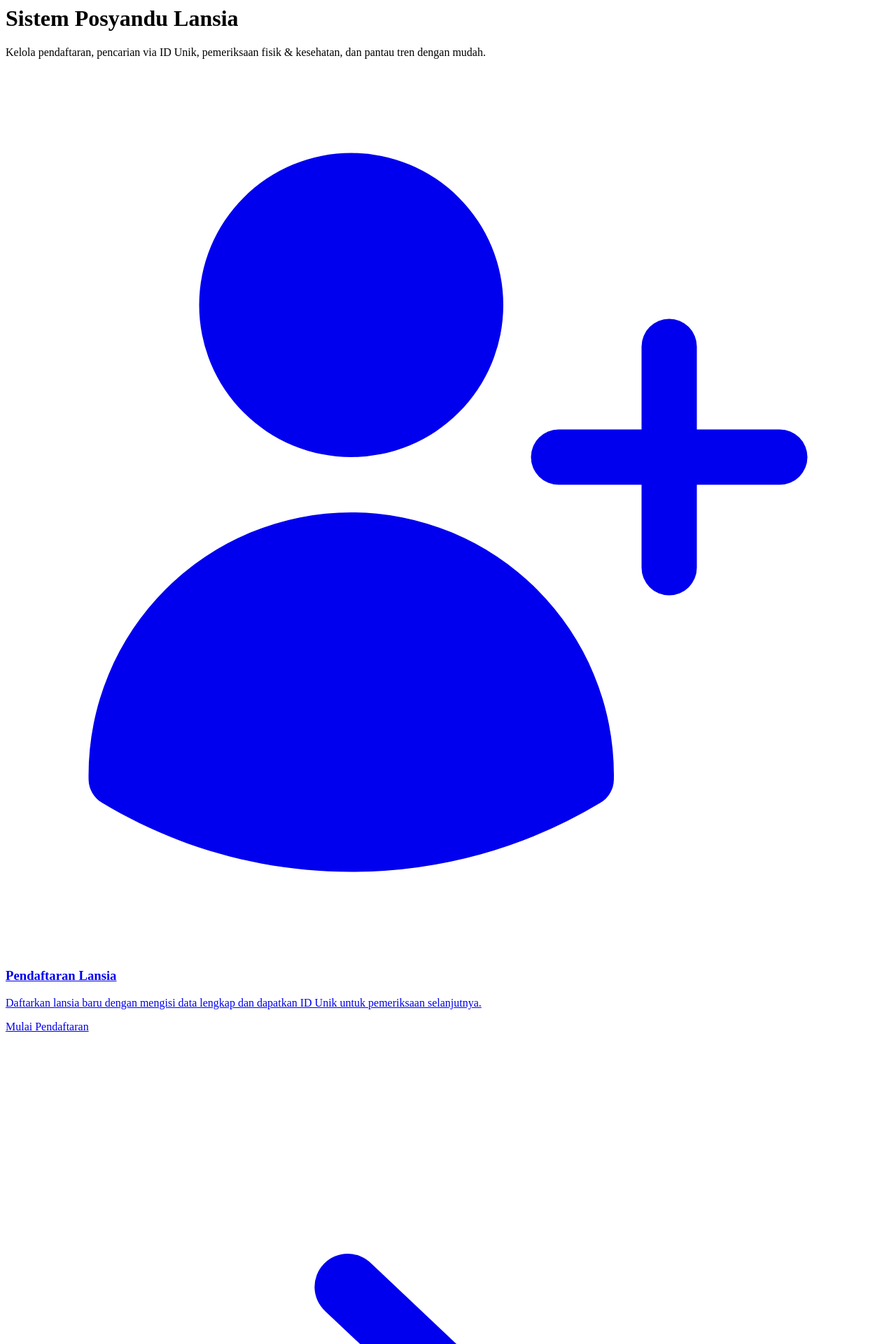
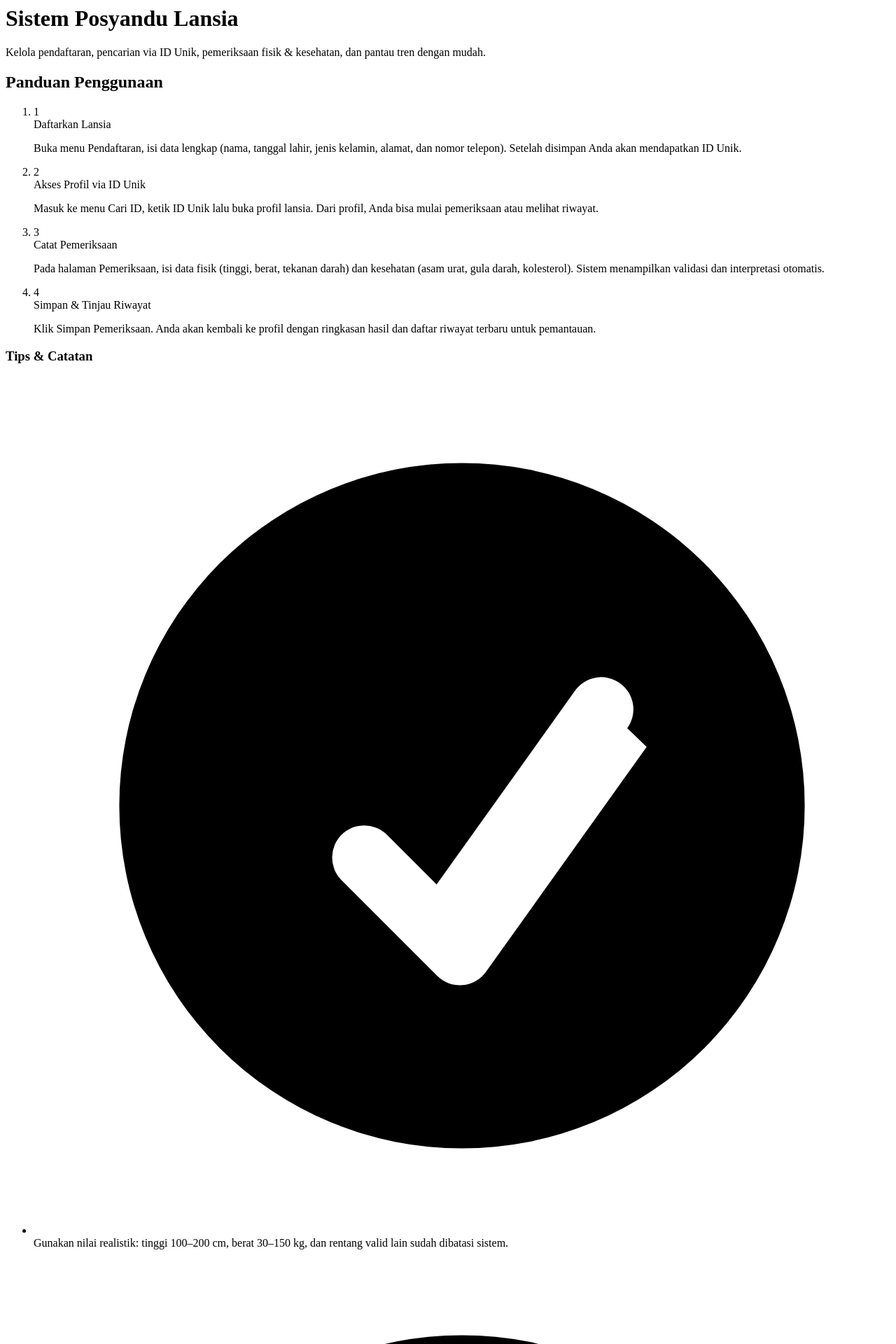
Before and after one commit to vickyymosafan/sistem-posyandu-lansia, a PHP site: page / in a window 1280 px wide. Shown: the top 1920 px of the page at 70% size. Run offline with PHP 8.4, Linux system fonts and the light colour scheme.

Commit message:
refactor views: add back buttons, remove main action cards, and update tutorial section

```diff
--- a/app/Views/home/index.php
+++ b/app/Views/home/index.php
@@ -5,84 +5,74 @@
     <p class="mt-4 text-lg text-gray-600 max-w-2xl mx-auto">Kelola pendaftaran, pencarian via ID Unik, pemeriksaan fisik & kesehatan, dan pantau tren dengan mudah.</p>
   </div>
 
-  <!-- Main Action Cards -->
-  <div class="grid md:grid-cols-2 gap-6">
-    <a href="/lansia/create" class="group block p-6 rounded-xl bg-white border border-gray-200 shadow-sm hover:shadow-md hover:border-blue-200 transition-all duration-150 ease-in-out">
-      <div class="flex items-start gap-4">
-        <div class="flex-shrink-0">
-          <span class="inline-flex h-12 w-12 items-center justify-center rounded-xl bg-blue-600 text-white">
-            <svg xmlns="http://www.w3.org/2000/svg" viewBox="0 0 24 24" fill="currentColor" class="h-6 w-6">
-              <path d="M5.25 6.375a4.125 4.125 0 118.25 0 4.125 4.125 0 01-8.25 0zM2.25 19.125a7.125 7.125 0 0114.25 0v.003l-.001.119a.75.75 0 01-.363.63 13.067 13.067 0 01-6.761 1.873c-2.472 0-4.786-.684-6.76-1.873a.75.75 0 01-.364-.63l-.001-.122zM18.75 7.5a.75.75 0 00-1.5 0v2.25H15a.75.75 0 000 1.5h2.25v2.25a.75.75 0 001.5 0v-2.25H21a.75.75 0 000-1.5h-2.25V7.5z" />
-            </svg>
-          </span>
-        </div>
-        <div class="flex-1 min-w-0">
-          <h3 class="text-lg font-semibold text-gray-900 group-hover:text-blue-600 transition-colors duration-150">Pendaftaran Lansia</h3>
-          <p class="mt-2 text-gray-600 leading-relaxed">Daftarkan lansia baru dengan mengisi data lengkap dan dapatkan ID Unik untuk pemeriksaan selanjutnya.</p>
-          <div class="mt-4 flex items-center text-blue-600 font-medium text-sm group-hover:text-blue-700">
-            <span>Mulai Pendaftaran</span>
-            <svg xmlns="http://www.w3.org/2000/svg" viewBox="0 0 20 20" fill="currentColor" class="ml-2 h-4 w-4 group-hover:translate-x-1 transition-transform duration-150">
-              <path fill-rule="evenodd" d="M7.21 14.77a.75.75 0 01.02-1.06L11.168 10 7.23 6.29a.75.75 0 111.04-1.08l4.5 4.25a.75.75 0 010 1.08l-4.5 4.25a.75.75 0 01-1.06-.02z" clip-rule="evenodd" />
-            </svg>
-          </div>
+  <!-- Main action cards removed as requested -->
+
+  <!-- Tutorial Section (Responsive) -->
+  <section class="mt-8 bg-white border border-gray-200 rounded-xl shadow-card overflow-hidden">
+    <div class="grid md:grid-cols-2 gap-0">
+      <!-- Left: Step-by-step guide -->
+      <div class="p-6 md:p-8 border-b md:border-b-0 md:border-r border-gray-200">
+        <h2 class="text-xl font-semibold text-gray-900 mb-4">Panduan Penggunaan</h2>
+        <ol class="space-y-4">
+          <li class="flex items-start gap-3">
+            <span class="flex h-7 w-7 items-center justify-center rounded-full bg-blue-100 text-blue-700 font-semibold flex-none">1</span>
+            <div>
+              <div class="font-medium text-gray-900">Daftarkan Lansia</div>
+              <p class="text-sm text-gray-600">Buka menu <span class="font-semibold">Pendaftaran</span>, isi data lengkap (nama, tanggal lahir, jenis kelamin, alamat, dan nomor telepon). Setelah disimpan Anda akan mendapatkan <span class="font-semibold">ID Unik</span>.</p>
+            </div>
+          </li>
+          <li class="flex items-start gap-3">
+            <span class="flex h-7 w-7 items-center justify-center rounded-full bg-green-100 text-green-700 font-semibold flex-none">2</span>
+            <div>
+              <div class="font-medium text-gray-900">Akses Profil via ID Unik</div>
+              <p class="text-sm text-gray-600">Masuk ke menu <span class="font-semibold">Cari ID</span>, ketik ID Unik lalu buka profil lansia. Dari profil, Anda bisa mulai pemeriksaan atau melihat riwayat.</p>
+            </div>
+          </li>
+          <li class="flex items-start gap-3">
+            <span class="flex h-7 w-7 items-center justify-center rounded-full bg-amber-100 text-amber-700 font-semibold flex-none">3</span>
+            <div>
+              <div class="font-medium text-gray-900">Catat Pemeriksaan</div>
+              <p class="text-sm text-gray-600">Pada halaman <span class="font-semibold">Pemeriksaan</span>, isi data fisik (tinggi, berat, tekanan darah) dan kesehatan (asam urat, gula darah, kolesterol). Sistem menampilkan validasi dan interpretasi otomatis.</p>
+            </div>
+          </li>
+          <li class="flex items-start gap-3">
+            <span class="flex h-7 w-7 items-center justify-center rounded-full bg-purple-100 text-purple-700 font-semibold flex-none">4</span>
+            <div>
+              <div class="font-medium text-gray-900">Simpan & Tinjau Riwayat</div>
+              <p class="text-sm text-gray-600">Klik <span class="font-semibold">Simpan Pemeriksaan</span>. Anda akan kembali ke profil dengan ringkasan hasil dan daftar riwayat terbaru untuk pemantauan.</p>
+            </div>
+          </li>
+        </ol>
+      </div>
+
+      <!-- Right: Quick tips / notes -->
+      <div class="p-6 md:p-8">
+        <h3 class="text-lg font-semibold text-gray-900 mb-4">Tips & Catatan</h3>
+        <ul class="space-y-3 text-sm text-gray-700">
+          <li class="flex items-start gap-2">
+            <svg xmlns="http://www.w3.org/2000/svg" viewBox="0 0 20 20" fill="currentColor" class="w-4 h-4 text-green-600 mt-0.5 flex-none"><path fill-rule="evenodd" d="M10 18a8 8 0 100-16 8 8 0 000 16zm3.857-9.809a.75.75 0 00-1.214-.882l-3.236 4.53L8.23 10.661a.75.75 0 00-1.06 1.06l2.25 2.25a.75.75 0 001.14-.094l3.75-5.25z" clip-rule="evenodd"/></svg>
+            Gunakan nilai realistik: tinggi 100–200 cm, berat 30–150 kg, dan rentang valid lain sudah dibatasi sistem.
+          </li>
+          <li class="flex items-start gap-2">
+            <svg xmlns="http://www.w3.org/2000/svg" viewBox="0 0 20 20" fill="currentColor" class="w-4 h-4 text-green-600 mt-0.5 flex-none"><path fill-rule="evenodd" d="M10 18a8 8 0 100-16 8 8 0 000 16zm3.857-9.809a.75.75 0 00-1.214-.882l-3.236 4.53L8.23 10.661a.75.75 0 00-1.06 1.06l2.25 2.25a.75.75 0 001.14-.094l3.75-5.25z" clip-rule="evenodd"/></svg>
+            Interpretasi otomatis BMI, tekanan darah, gula darah, kolesterol, dan asam urat muncul saat Anda mengisi form.
+          </li>
+          <li class="flex items-start gap-2">
+            <svg xmlns="http://www.w3.org/2000/svg" viewBox="0 0 20 20" fill="currentColor" class="w-4 h-4 text-green-600 mt-0.5 flex-none"><path fill-rule="evenodd" d="M10 18a8 8 0 100-16 8 8 0 000 16zm3.857-9.809a.75.75 0 00-1.214-.882l-3.236 4.53L8.23 10.661a.75.75 0 00-1.06 1.06l2.25 2.25a.75.75 0 001.14-.094l3.75-5.25z" clip-rule="evenodd"/></svg>
+            Di perangkat kecil, semua elemen otomatis menumpuk vertikal agar mudah dibaca dan diisi.
+          </li>
+          <li class="flex items-start gap-2">
+            <svg xmlns="http://www.w3.org/2000/svg" viewBox="0 0 20 20" fill="currentColor" class="w-4 h-4 text-green-600 mt-0.5 flex-none"><path fill-rule="evenodd" d="M10 18a8 8 0 100-16 8 8 0 000 16zm3.857-9.809a.75.75 0 00-1.214-.882l-3.236 4.53L8.23 10.661a.75.75 0 00-1.06 1.06l2.25 2.25a.75.75 0 001.14-.094l3.75-5.25z" clip-rule="evenodd"/></svg>
+            Simpan ID Unik setiap lansia untuk akses cepat ke profil dan riwayat pemeriksaan berikutnya.
+          </li>
+        </ul>
+
+        <!-- Quick links for convenience -->
+        <div class="mt-6 grid sm:grid-cols-2 gap-3">
+          <a href="/lansia/create" class="btn btn-primary w-full text-center">Pendaftaran</a>
+          <a href="/find" class="btn btn-outline-primary w-full text-center">Cari ID</a>
         </div>
       </div>
-    </a>
-
-    <a href="/find" class="group block p-6 rounded-xl bg-white border border-gray-200 shadow-sm hover:shadow-md hover:border-green-200 transition-all duration-150 ease-in-out">
-      <div class="flex items-start gap-4">
-        <div class="flex-shrink-0">
-          <span class="inline-flex h-12 w-12 items-center justify-center rounded-xl bg-green-600 text-white">
-            <svg xmlns="http://www.w3.org/2000/svg" viewBox="0 0 24 24" fill="currentColor" class="h-6 w-6">
-              <path fill-rule="evenodd" d="M10.5 3.75a6.75 6.75 0 100 13.5 6.75 6.75 0 000-13.5zM2.25 10.5a8.25 8.25 0 1114.59 5.28l4.69 4.69a.75.75 0 11-1.06 1.06l-4.69-4.69A8.25 8.25 0 012.25 10.5z" clip-rule="evenodd" />
-            </svg>
-          </span>
-        </div>
-        <div class="flex-1 min-w-0">
-          <h3 class="text-lg font-semibold text-gray-900 group-hover:text-green-600 transition-colors duration-150">Cari ID Unik</h3>
-          <p class="mt-2 text-gray-600 leading-relaxed">Masukkan ID Unik lansia untuk mengakses profil lengkap dan riwayat pemeriksaan kesehatan.</p>
-          <div class="mt-4 flex items-center text-green-600 font-medium text-sm group-hover:text-green-700">
-            <span>Mulai Pencarian</span>
-            <svg xmlns="http://www.w3.org/2000/svg" viewBox="0 0 20 20" fill="currentColor" class="ml-2 h-4 w-4 group-hover:translate-x-1 transition-transform duration-150">
-              <path fill-rule="evenodd" d="M7.21 14.77a.75.75 0 01.02-1.06L11.168 10 7.23 6.29a.75.75 0 111.04-1.08l4.5 4.25a.75.75 0 010 1.08l-4.5 4.25a.75.75 0 01-1.06-.02z" clip-rule="evenodd" />
-            </svg>
-          </div>
-        </div>
-      </div>
-    </a>
-  </div>
-
-  <!-- Quick Stats or Additional Info Cards -->
-  <div class="grid md:grid-cols-3 gap-4 mt-8">
-    <div class="bg-white rounded-xl border border-gray-200 p-6 text-center shadow-sm">
-      <div class="inline-flex h-10 w-10 items-center justify-center rounded-lg bg-blue-100 text-blue-600 mx-auto mb-3">
-        <svg xmlns="http://www.w3.org/2000/svg" viewBox="0 0 24 24" fill="currentColor" class="h-5 w-5">
-          <path d="M4.5 6.375a4.125 4.125 0 118.25 0 4.125 4.125 0 01-8.25 0zM14.25 8.625a3.375 3.375 0 116.75 0 3.375 3.375 0 01-6.75 0zM1.5 19.125a7.125 7.125 0 0114.25 0v.003l-.001.119a.75.75 0 01-.363.63 13.067 13.067 0 01-6.761 1.873c-2.472 0-4.786-.684-6.76-1.873a.75.75 0 01-.364-.63l-.001-.122zM17.25 19.128l-.001.144a2.25 2.25 0 01-.233.96 10.088 10.088 0 005.06-1.01.75.75 0 00.42-.643 4.875 4.875 0 00-6.957-4.611 8.586 8.586 0 011.71 5.157v.003z" />
-        </svg>
-      </div>
-      <h4 class="font-semibold text-gray-900 mb-1">Data Lansia</h4>
-      <p class="text-sm text-gray-600">Kelola informasi lengkap lansia</p>
     </div>
-
-    <div class="bg-white rounded-xl border border-gray-200 p-6 text-center shadow-sm">
-      <div class="inline-flex h-10 w-10 items-center justify-center rounded-lg bg-green-100 text-green-600 mx-auto mb-3">
-        <svg xmlns="http://www.w3.org/2000/svg" viewBox="0 0 24 24" fill="currentColor" class="h-5 w-5">
-          <path fill-rule="evenodd" d="M4.125 3C3.089 3 2.25 3.84 2.25 4.875V18a3 3 0 003 3h15a3 3 0 01-3-3V4.875C17.25 3.839 16.41 3 15.375 3H4.125zM12 9.75a.75.75 0 000 1.5h.008a.75.75 0 000-1.5H12zm-.75-2.25a.75.75 0 01.75-.75h.008a.75.75 0 01.75.75v.008a.75.75 0 01-.75.75H12a.75.75 0 01-.75-.75V7.5zM12 15a.75.75 0 000 1.5h.008a.75.75 0 000-1.5H12zm-.75-2.25a.75.75 0 01.75-.75h.008a.75.75 0 01.75.75v.008a.75.75 0 01-.75.75H12a.75.75 0 01-.75-.75v-.008z" clip-rule="evenodd" />
-        </svg>
-      </div>
-      <h4 class="font-semibold text-gray-900 mb-1">Pemeriksaan</h4>
-      <p class="text-sm text-gray-600">Catat hasil pemeriksaan kesehatan</p>
-    </div>
-
-    <div class="bg-white rounded-xl border border-gray-200 p-6 text-center shadow-sm">
-      <div class="inline-flex h-10 w-10 items-center justify-center rounded-lg bg-purple-100 text-purple-600 mx-auto mb-3">
-        <svg xmlns="http://www.w3.org/2000/svg" viewBox="0 0 24 24" fill="currentColor" class="h-5 w-5">
-          <path fill-rule="evenodd" d="M2.25 13.5a8.25 8.25 0 018.25-8.25.75.75 0 01.75.75v6.75H18a.75.75 0 01.75.75 8.25 8.25 0 01-16.5 0z" clip-rule="evenodd" />
-          <path fill-rule="evenodd" d="M12.75 3a.75.75 0 01.75-.75 8.25 8.25 0 018.25 8.25.75.75 0 01-.75.75h-7.5V3z" clip-rule="evenodd" />
-        </svg>
-      </div>
-      <h4 class="font-semibold text-gray-900 mb-1">Laporan</h4>
-      <p class="text-sm text-gray-600">Pantau tren dan statistik</p>
-    </div>
-  </div>
+  </section>
 </div>
```
Also changed, not shown: app/Views/find/index.php (+9 -0 lines), app/Views/lansia/create.php (+9 -0 lines), app/Views/lansia/index.php (+9 -0 lines), app/Views/pemeriksaan/form.php (+11 -0 lines).
